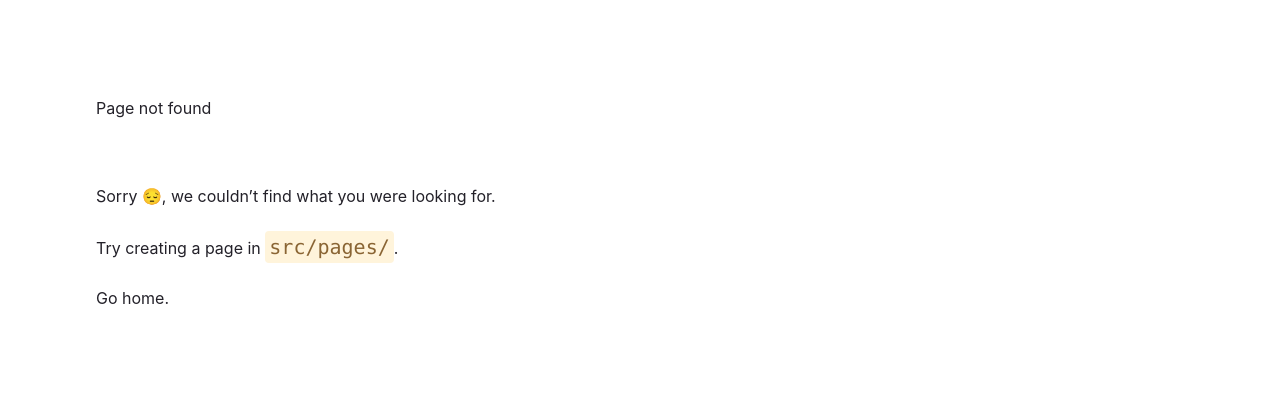
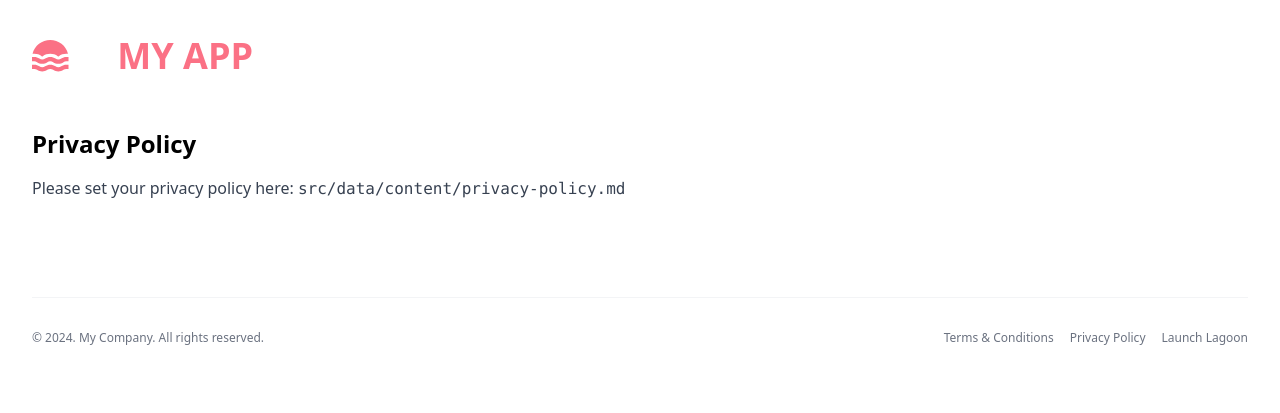
Before and after one commit to bednar/launch-lagoon, a Gatsby site: page /privacy in a window 1280 px wide. Before the commit this address had no page. Built offline with nearby package versions, Linux system fonts and the light colour scheme; Gatsby itself is replaced by a stand-in of ours.

Commit message:
feat: add Privacy Policy and Terms and Condition

```diff
--- a/gatsby-config.ts
+++ b/gatsby-config.ts
@@ -17,6 +17,7 @@ const config: GatsbyConfig = {
               path: `${__dirname}/src/data/`,
           },
       },
+      "gatsby-transformer-remark",
       "gatsby-plugin-postcss"
   ],
   // GitHub Pages repository name
--- a/package.json
+++ b/package.json
@@ -22,6 +22,7 @@
     "gatsby": "^5.13.2",
     "gatsby-plugin-postcss": "^6.13.1",
     "gatsby-source-filesystem": "^5.13.1",
+    "gatsby-transformer-remark": "^6.13.1",
     "gatsby-transformer-yaml": "^5.13.1",
     "postcss": "^8.4.33",
     "react": "^18.2.0",
--- a/src/components/footer.tsx
+++ b/src/components/footer.tsx
@@ -1,10 +1,8 @@
 import * as React from "react";
+import {useQueryConfig} from "../data/queries";
 
-interface FooterProps {
-    companyName: string;
-}
-
-export const Footer: React.FC<FooterProps> = ({companyName}) => {
+export const Footer: React.FC = () => {
+    let config = useQueryConfig();
     let year = new Date().getFullYear();
     return (
         <footer className="bg-white">
@@ -12,16 +10,17 @@ export const Footer: React.FC<FooterProps> = ({companyName}) => {
 
                 <div className="mt-8 border-t border-gray-100 pt-8">
                     <div className="sm:flex sm:justify-between">
-                        <p className="text-xs text-gray-500">&copy; {year}. {companyName}. All rights reserved.</p>
+                        <p className="text-xs text-gray-500">&copy; {year}. {config.companyName}. All rights reserved.</p>
 
                         <ul className="mt-8 flex flex-wrap justify-start gap-4 text-xs sm:mt-0 lg:justify-end">
                             <li>
-                                <a href="/" className="text-gray-500 transition hover:opacity-75"> Terms &
-                                    Conditions </a>
+                                <a href="/terms" className="text-gray-500 transition hover:opacity-75">Terms & Conditions</a>
                             </li>
-
                             <li>
-                                <a href="/" className="text-gray-500 transition hover:opacity-75">Privacy Policy</a>
+                                <a href="/privacy" className="text-gray-500 transition hover:opacity-75">Privacy Policy</a>
+                            </li>
+                            <li>
+                                <a href="https://github.com/bednar/launch-lagoon" className="text-gray-500 transition hover:opacity-75">Launch Lagoon</a>
                             </li>
                         </ul>
                     </div>
--- a/src/components/header.tsx
+++ b/src/components/header.tsx
@@ -17,8 +17,10 @@ export const Header: React.FC = () => {
                                 />
                             </svg>
                         </a>
-                        <span
-                            className={`text-4xl font-bold text-center font-sans text-${config.primaryColor} rounded`}>{config.appName.toUpperCase()}</span>
+                        <a className={`block text-${config.primaryColor}`} href="/">
+                            <span
+                                className={`text-4xl font-bold text-center font-sans text-${config.primaryColor} rounded`}>{config.appName.toUpperCase()}</span>
+                        </a>
                     </div>
                 </div>
             </div>
--- /dev/null
+++ b/src/components/layout.tsx
@@ -0,0 +1,17 @@
+import * as React from "react";
+import {Header} from "./header";
+import {Footer} from "./footer";
+
+interface LayoutProps {
+    children: React.ReactNode;
+}
+
+export const Layout: React.FC<LayoutProps> = ({children}) => {
+    return (
+        <body className="font-sans">
+        {<Header/>}
+        {children}
+        {<Footer/>}
+        </body>
+    )
+}
--- a/src/data/config.yaml
+++ b/src/data/config.yaml
@@ -1,5 +1,8 @@
+# The name of the company, it is used in the footer.
+companyName: "My Company"
 # The name of the app, it is used in the header and the title of the pages.
 appName: "My App"
+
 # Primary color of the theme used in the header and some other elements,
 # it is from the Tailwind CSS color palette.
 primaryColor: "rose-400"
--- /dev/null
+++ b/src/data/content/privacy-policy.md
@@ -0,0 +1,5 @@
+---
+title: "Privacy Policy"
+---
+
+Please set your privacy policy here: `src/data/content/privacy-policy.md`
--- /dev/null
+++ b/src/data/content/terms-and-conditions.md
@@ -0,0 +1,5 @@
+---
+title: "Terms and Conditions"
+---
+
+Please set your terms and conditions here: `src/data/content/terms-and-conditions.md`
--- a/src/data/queries.ts
+++ b/src/data/queries.ts
@@ -1,6 +1,10 @@
 import {graphql, useStaticQuery} from "gatsby";
 
 interface ConfigProps {
+    /**
+     * The name of the company, it is used in the footer.
+     */
+    companyName: string;
     /**
      * The name of the app, it is used in the header and the title of the pages.
      */
@@ -20,6 +24,7 @@
         query {
             allDataYaml {
                 nodes {
+                    companyName
                     appName
                     primaryColor
                 }
--- /dev/null
+++ b/src/data/typed.ts
@@ -0,0 +1,12 @@
+import type {PageProps} from "gatsby";
+
+interface MarkdownPageProps {
+    markdownRemark: {
+        html: string;
+        frontmatter: {
+            title: string;
+        };
+    };
+}
+
+export type MarkdownPageDataProps = PageProps<MarkdownPageProps>;
--- a/src/pages/index.tsx
+++ b/src/pages/index.tsx
@@ -1,18 +1,15 @@
 import * as React from "react"
 import type {PageProps} from "gatsby"
-import {Header} from "../components/header";
-import {Footer} from "../components/footer";
 import {Reviews} from "../components/reviews";
 import {Promotion} from "../components/promotion";
+import {Layout} from "../components/layout";
 
 const IndexPage: React.FC<PageProps> = () => {
     return (
-        <body className="font-sans">
-        {<Header/>}
-        {<Promotion/>}
-        {<Reviews/>}
-        {<Footer companyName={"Company Name"}/>}
-        </body>
+        <Layout>
+            {<Promotion/>}
+            {<Reviews/>}
+        </Layout>
     )
 }
 
--- /dev/null
+++ b/src/pages/privacy.tsx
@@ -0,0 +1,30 @@
+import * as React from "react"
+import {graphql} from "gatsby"
+import {Layout} from "../components/layout";
+import {MarkdownPageDataProps} from "../data/typed";
+
+const PrivacyPage: React.FC<MarkdownPageDataProps> = ({data}) => {
+    const markdown = data.markdownRemark;
+    return (
+        <Layout>
+            <div className="mx-auto max-w-screen-xl px-4 sm:px-6 lg:px-8">
+                <h1 className="text-2xl font-bold my-4">{markdown.frontmatter.title}</h1>
+                <div className="text-gray-700">
+                    <p dangerouslySetInnerHTML={{__html: markdown.html}}/>
+                </div>
+            </div>
+        </Layout>
+    )
+}
+
+export const query = graphql`
+query {
+    markdownRemark(fileAbsolutePath: {regex: "/privacy-policy/"}) {
+        html
+        frontmatter {
+            title
+        }
+    }
+}`
+
+export default PrivacyPage
--- /dev/null
+++ b/src/pages/terms.tsx
@@ -0,0 +1,30 @@
+import * as React from "react"
+import {graphql} from 'gatsby'
+import {Layout} from "../components/layout";
+import {MarkdownPageDataProps} from "../data/typed";
+
+const TermsPage: React.FC<MarkdownPageDataProps> = ({data}) => {
+    const markdown = data.markdownRemark;
+    return (
+        <Layout>
+            <div className="mx-auto max-w-screen-xl px-4 sm:px-6 lg:px-8">
+                <h1 className="text-2xl font-bold my-4">{markdown.frontmatter.title}</h1>
+                <div className="text-gray-700">
+                    <p dangerouslySetInnerHTML={{__html: markdown.html}}/>
+                </div>
+            </div>
+        </Layout>
+    )
+}
+
+export const query = graphql`
+query {
+    markdownRemark(fileAbsolutePath: {regex: "/terms-and-conditions/"}) {
+        html
+        frontmatter {
+            title
+        }
+    }
+}`
+
+export default TermsPage
```
Also changed, not shown: README.md, 1 other file.
